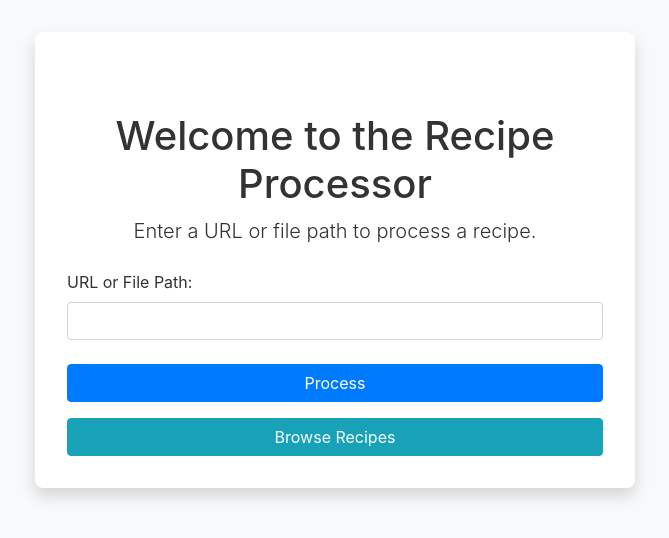
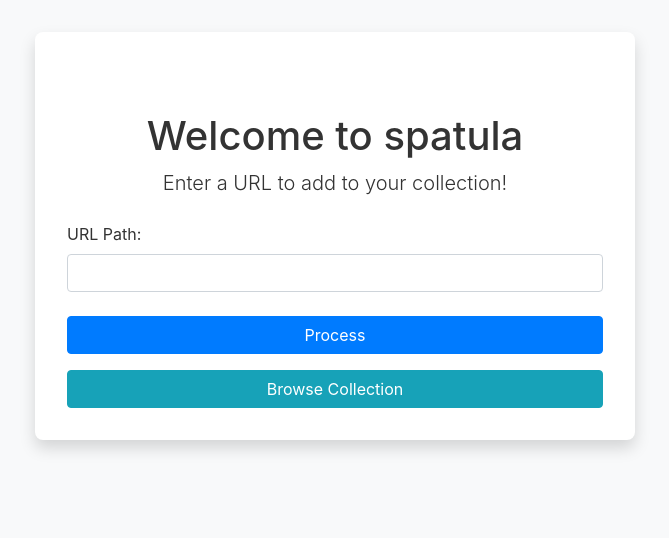
Before and after one commit to jknndy/spatula, a Flask app: page / in a window 1280 px wide. Shown: the top 538 px of the page, without its empty margins (305-974 px from the left). Run offline with Flask 3, Linux system fonts and the light colour scheme; some libraries are stand-ins or nearby versions.

Commit message:
text updates

```diff
--- a/app.py
+++ b/app.py
@@ -1,4 +1,4 @@
-from flask import Flask, request, render_template
+from flask import Flask, request, render_template, make_response
 import os
 from utils.processing import process_input
 from utils.ui import browse_recipes, get_recipe_by_filename
@@ -38,6 +38,9 @@ def recipe_detail(filename):
     recipe = get_recipe_by_filename(filename)
     if recipe:
         return render_template('recipe_detail.html', recipe=recipe)
+    else:
+        response = make_response("Recipe not found", 404)
+        return response
 
 if __name__ == '__main__':
     app.run(debug=True)
--- a/templates/home.html
+++ b/templates/home.html
@@ -3,7 +3,7 @@
 <head>
     <meta charset="UTF-8">
     <meta name="viewport" content="width=device-width, initial-scale=1.0">
-    <title>Recipe Processor</title>
+    <title>spatula</title>
     <link rel="stylesheet" href="https://stackpath.bootstrapcdn.com/bootstrap/4.5.2/css/bootstrap.min.css">
     <style>
         body {
@@ -32,16 +32,16 @@
 </head>
 <body>
 <div class="container shadow">
-    <h1 class="mt-5">Welcome to the Recipe Processor</h1>
-    <p class="lead">Enter a URL or file path to process a recipe.</p>
+    <h1 class="mt-5">Welcome to spatula</h1>
+    <p class="lead">Enter a URL to add to your collection!</p>
     <form action="/process" method="post" class="mt-4">
         <div class="form-group">
-            <label for="input_value">URL or File Path:</label>
+            <label for="input_value">URL Path:</label>
             <input type="text" class="form-control" id="input_value" name="input_value" required>
         </div>
         <button type="submit" class="btn btn-primary">Process</button>
     </form>
-    <a href="/recipes" class="btn btn-info mt-3">Browse Recipes</a>
+    <a href="/recipes" class="btn btn-info mt-3">Browse Collection</a>
 </div>
 <script src="https://code.jquery.com/jquery-3.5.1.slim.min.js"></script>
 <script src="https://cdn.jsdelivr.net/npm/@popperjs/core@2.5.2/dist/umd/popper.min.js"></script>
```
Also changed, not shown: templates/recipe_detail.html (+6 -4 lines), README.md, 1 other file.
